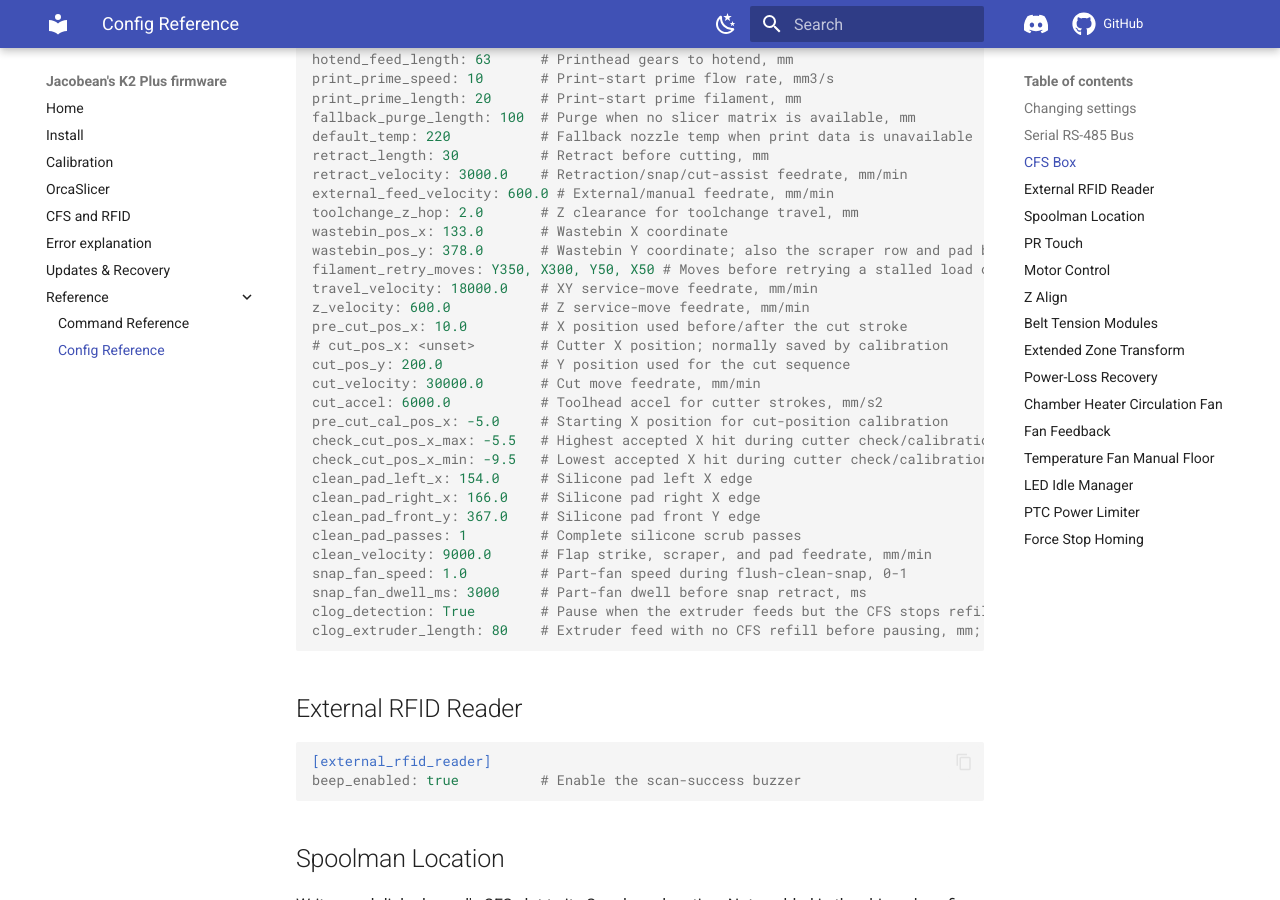
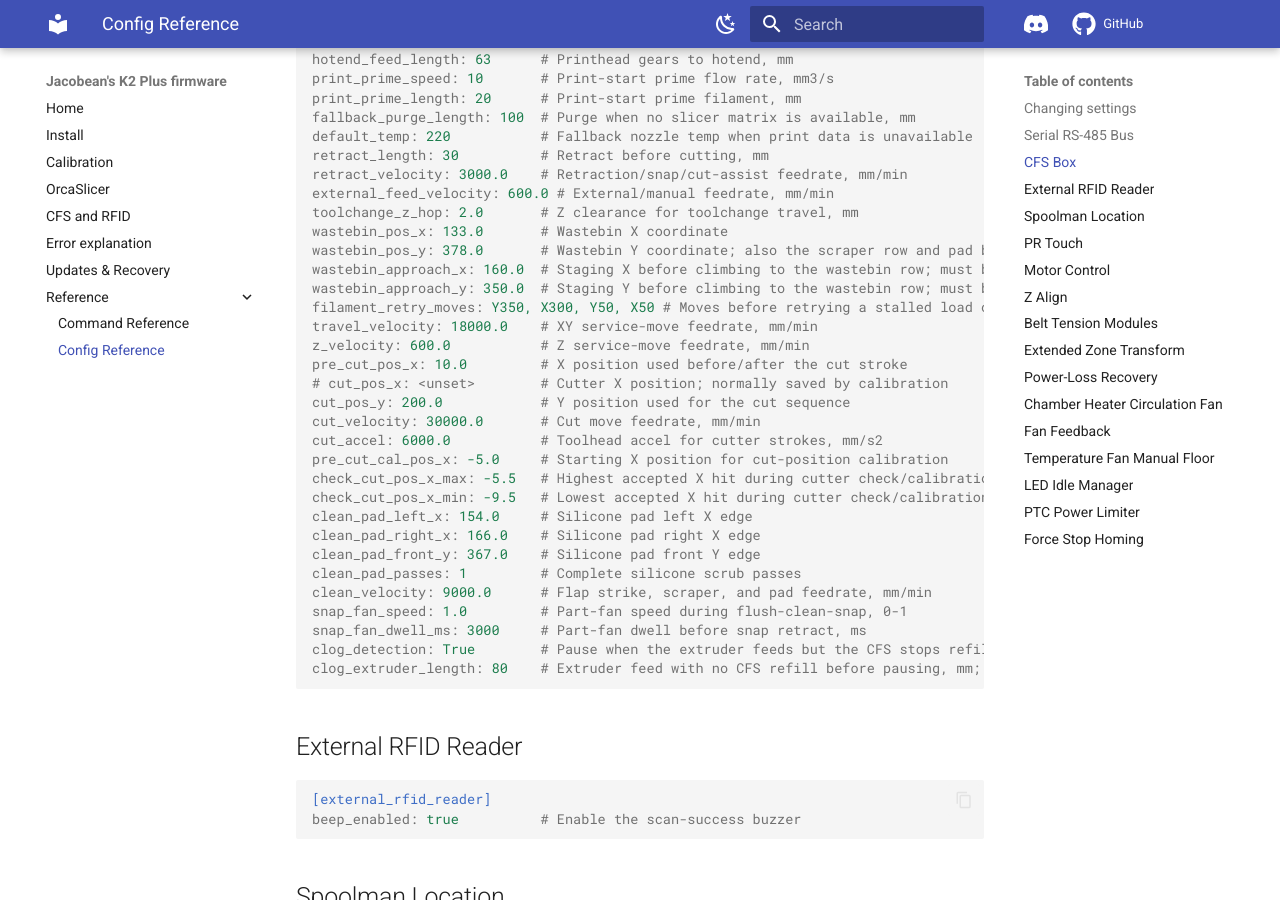
Before and after one commit to Jacob10383/k2-plus-custom-firmware, an MkDocs documentation site: the page built from docs/config-reference.md, in a window 1280 px wide and 900 px high, scrolled down 1348 px. Built offline with MkDocs 1.6.1 and Material for MkDocs 9.7.7, drawn with Linux system fonts in a browser that asks for light colours; comment, search, counter and statistics services are not loaded.

Commit message:
Document wastebin_approach_x and wastebin_approach_y

```diff
--- a/docs/config-reference.md
+++ b/docs/config-reference.md
@@ -73,6 +73,8 @@ external_feed_velocity: 600.0 # External/manual feedrate, mm/min
 toolchange_z_hop: 2.0       # Z clearance for toolchange travel, mm
 wastebin_pos_x: 133.0       # Wastebin X coordinate
 wastebin_pos_y: 378.0       # Wastebin Y coordinate; also the scraper row and pad back edge
+wastebin_approach_x: 160.0  # Staging X before climbing to the wastebin row; must be right of the flap
+wastebin_approach_y: 350.0  # Staging Y before climbing to the wastebin row; must be in front of the flap
 filament_retry_moves: Y350, X300, Y50, X50 # Moves before retrying a stalled load or blocked unload
 travel_velocity: 18000.0    # XY service-move feedrate, mm/min
 z_velocity: 600.0           # Z service-move feedrate, mm/min
```
